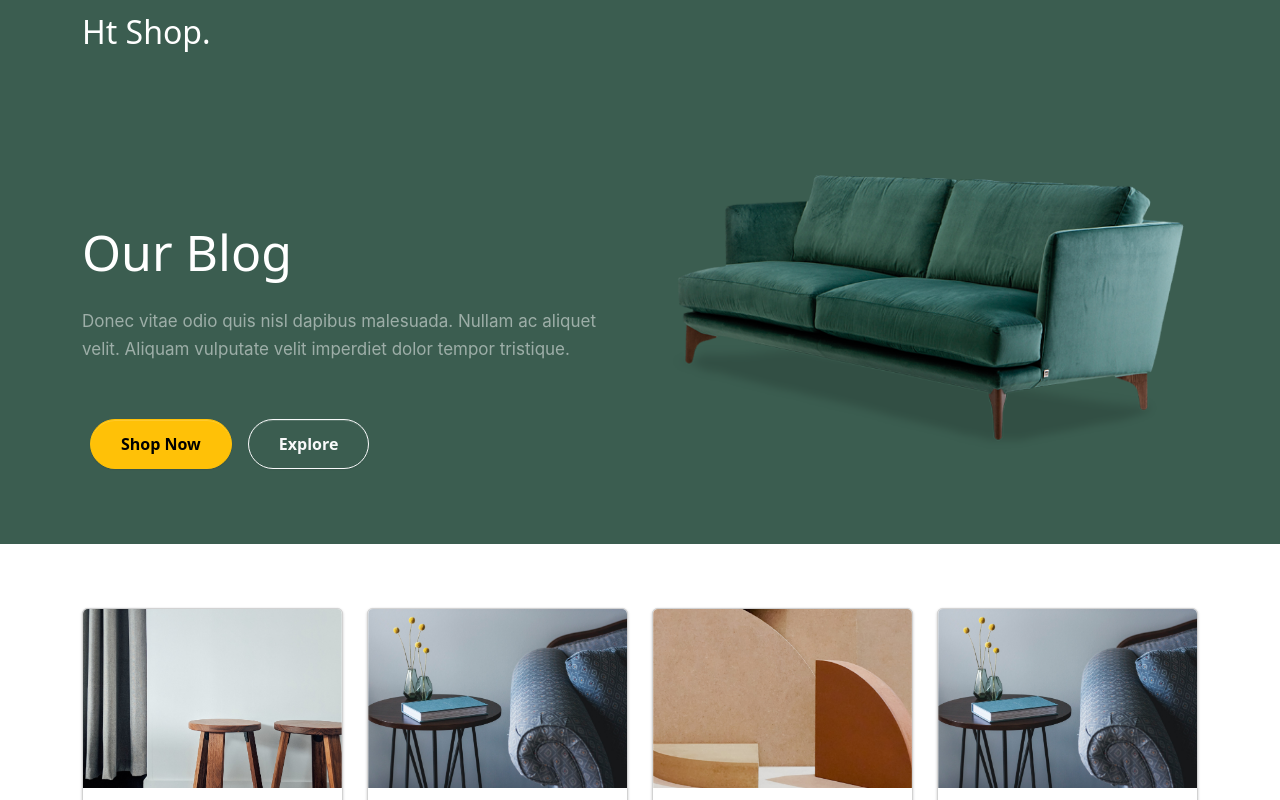
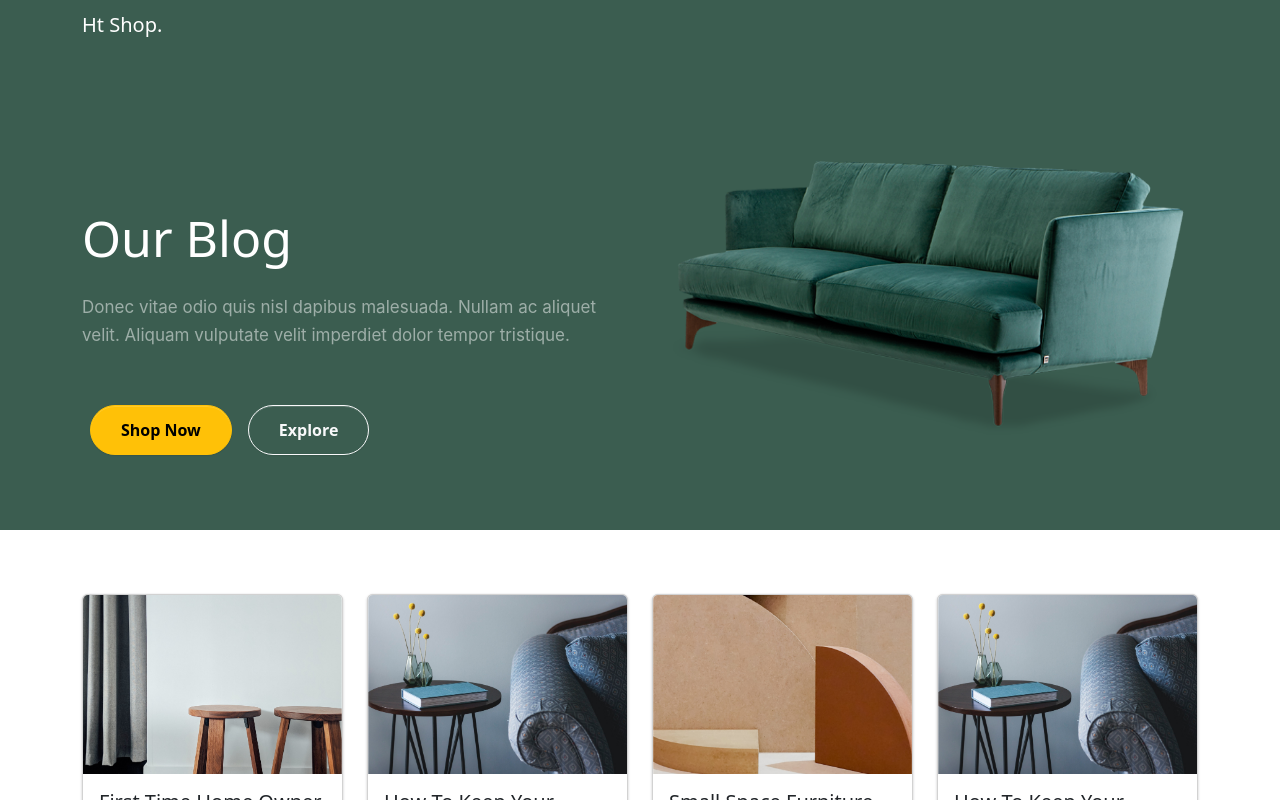
Before and after one commit to Habibur5114/Furni-React, a React (Vite) app: page /blog in a window 1280 px wide. Shown: the top 800 px of the page. Built offline with nearby package versions, Linux system fonts and the light colour scheme.

Commit message:
Update NavbarMenu.jsx

```diff
--- a/src/Component/Home/NavbarMenu.jsx
+++ b/src/Component/Home/NavbarMenu.jsx
@@ -14,7 +14,7 @@ class NavbarMenu extends Component {
         <Navbar collapseOnSelect expand='lg' className='navbar-here'>
           <Container>
             <Navbar.Brand href='#home'>
-              <h2 style={{ color: 'white' }}>Ht Shop.</h2>
+              <h5 style={{ color: 'white' }}>Ht Shop.</h5>
             </Navbar.Brand>
             <Navbar.Toggle aria-controls='responsive-navbar-nav' />
             <Navbar.Collapse id='responsive-navbar-nav'>
```
